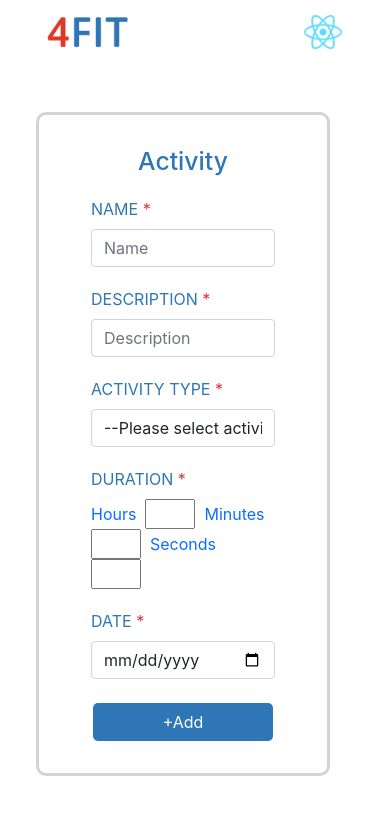
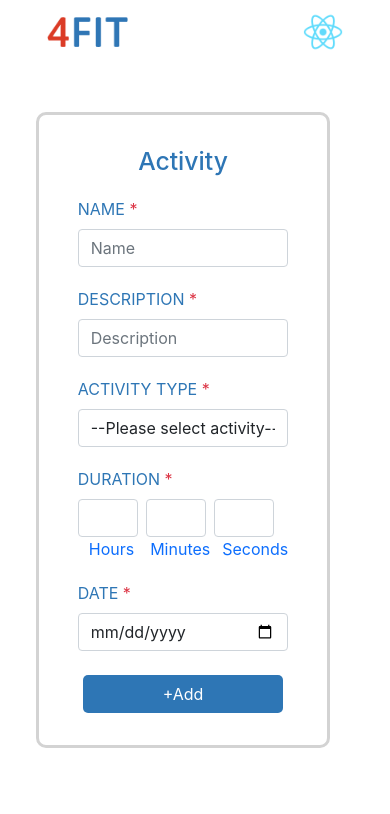
Before and after one commit to SuphanKhaomoon/four-fit-project, a React (Create React App) app: page / in a window 390 px wide. Shown: the top 814 px of the page. Built offline with nearby package versions, Linux system fonts and the light colour scheme; a web font is replaced by a local one.

Commit message:
responsive form commit

```diff
--- a/src/App.js
+++ b/src/App.js
@@ -17,7 +17,7 @@ function App() {
   const [items, setItems] = useState([]);
 
   const onAddNewItem = (newItem) => {
-    console.log("ข้อมูลที่ส่งมาจาก Form Component = ", newItem);
+    // console.log("ข้อมูลที่ส่งมาจาก Form Component = ", newItem);
     setItems((prevItem) => {
       return [newItem,...prevItem]
     })
@@ -34,7 +34,7 @@ function App() {
     <div className='container'>
       <Navbar />
       <div className='row container justify-content-between'>
-        <div className='col-lg-6 col-12'>
+        <div className='col-lg-6 col-12 mb-5'>
           <Form onAddItem={onAddNewItem}/>
         </div>
         <div className='col-lg-6 col-12'>
--- a/src/Components/ActivityForm/Form.css
+++ b/src/Components/ActivityForm/Form.css
@@ -38,7 +38,15 @@ a {
     width: 50px;
 }
 
-@media screen and (max-width: 375px) {
+.input-width {
+    width: 60px;
+}
+
+.pl {
+    padding-left: 11px;
+}
+
+@media screen and (max-width: 450px) {
     .form-container {
         width: 100%;
     }
@@ -66,14 +74,17 @@ select:focus,
 textarea:focus,
 textarea.form-control:focus,
 input.form-control:focus,
+select.form-control:focus,
 input[type=text]:focus,
 input[type=password]:focus,
 input[type=email]:focus,
 input[type=number]:focus,
+button[type=submit]:focus,
 [type=text].form-control:focus,
 [type=password].form-control:focus,
 [type=email].form-control:focus,
 [type=tel].form-control:focus,
+[type=number].form-control:focus,
 [contenteditable].form-control:focus {
   box-shadow: inset 0 -1px 0 #ddd;
 }
--- a/src/Components/ActivityForm/Form.js
+++ b/src/Components/ActivityForm/Form.js
@@ -1,6 +1,6 @@
+import './Form.css';
 import { useForm } from 'react-hook-form';
 import { v4 as uuidv4 } from 'uuid';
-import './Form.css';
 
 
 const Form = ({onAddItem}) => {
@@ -24,7 +24,7 @@ const Form = ({onAddItem}) => {
 
     // console.log(errors);
 
-    const onSubmit = (data) => {
+    const onSubmit = () => {
         const date = new Date();
         const values = getValues();
         const calculate = (Number(values.hours) * 3600000) + Number(values.minutes * 60000) + Number(values.seconds * 1000);
@@ -91,47 +91,51 @@ const Form = ({onAddItem}) => {
                             <div className="form-group">
                                 <label className="form-label">ACTIVITY TYPE <span className='text-danger'>&nbsp;*</span></label>
                                 <select className="form-control" id="example-select" {...register("type", {required: 'type is required'})}>
-                                    <option className="text-danger" value="">--Please select activity--</option>
-                                    <option className="text-danger" value="run">Run</option>
-                                    <option className="text-danger" value="bicycle ride">Bicycle Ride</option>
-                                    <option className="text-danger" value="swim">Swim</option>
-                                    <option className="text-danger" value="walk">Walk</option>
-                                    <option className="text-danger" value="hike">Hike</option>
+                                    <option className="text-secondary" value="">--Please select activity--</option>
+                                    <option className="text-secondary" value="run">Run</option>
+                                    <option className="text-secondary" value="bicycle ride">Bicycle Ride</option>
+                                    <option className="text-secondary" value="swim">Swim</option>
+                                    <option className="text-secondary" value="walk">Walk</option>
+                                    <option className="text-secondary" value="hike">Hike</option>
                                 </select>
                                 <label className='text-danger form-label m-0'>{errors.type?.message}</label>
                             </div>
                             <div className='form-group'>
                                 <label className="form-label">DURATION <span className='text-danger'>&nbsp;*</span></label>
-                                <span className='text-primary'>Hours &nbsp;
-                                    <input className="text-center width"
+                                <span className='text-primary d-md-inline d-none'>Hours &nbsp;</span>
+                                <input className="text-center input-width d-inline form-control"
                                         type="number"
                                         id="hours"
                                         name="hours"
                                         min="0"
                                         max="23"
                                         {...register("hours", { required: 'duration is required' })}
-                                    />
-                                </span>
-                                <span className='text-primary'>&nbsp; Minutes &nbsp;
-                                    <input className="text-center width"
+                                />
+
+                                <span className='text-primary d-md-inline d-none'>&nbsp; Minutes &nbsp;</span>
+                                <input className="text-center input-width d-inline ms-2 form-control"
                                         type="number"
                                         id="minutes"
                                         name="minutes"
                                         min="0"
                                         max="59"
                                         {...register("minutes", { required: 'duration is required' })}
-                                    />
-                                </span>
-                                <span className='text-primary'>&nbsp; Seconds &nbsp;
-                                    <input className="text-center width"
+                                />
+
+                                <span className='text-primary d-md-inline d-none'>&nbsp; Seconds &nbsp;</span>
+                                <input className="text-center input-width d-inline ms-2 form-control"
                                         type="number"
                                         id="seconds"
                                         name="seconds"
                                         min="0"
                                         max="59"
                                         {...register("seconds", { required: 'duration is required' })}
-                                    />
-                                </span>
+                                />
+                                {/* span for small width visible */}
+                                <span className='text-primary d-md-none d-inline me-3 pl'>Hours</span>
+                                <span className='text-primary d-md-none d-inline me-1'>Minutes</span>
+                                <span className='text-primary d-md-none d-inline ps-2'>Seconds</span>
+
                                 <label className='text-danger form-label m-0'>
                                     {errors.hours?.message || errors.minutes?.message || errors.seconds?.message}
                                 </label>
--- a/src/Components/Item/Item.js
+++ b/src/Components/Item/Item.js
@@ -1,13 +1,12 @@
 import './Item.css';
 
 const Item =(props) => {
-    console.log(props);
+    // console.log(props);
     const changeName = `./${props.type}.png`;
 
     const removeItem = () => {
         props.onRemoveItem(props);
     };
-
 
     return (
         <section id="4fit-item" className='mb-2'>
@@ -21,10 +20,10 @@ const Item =(props) => {
                         </div>
                     </div>
                     <div className='col p-0'>
-                        <div className='text-white h-100 bg-secondary rounded m-0 px-2 py-3'>{props.date}</div>
+                        <div className='text-white fw-bold h-100 bg-secondary rounded m-0 px-2 py-3'>{props.date}</div>
                     </div>
                     <div className='col p-0'>
-                        <div className='text-white h-100 bg-danger rounded m-0 px-2 py-3'><span>{props.hours}H : {props.minutes}M : {props.seconds}S</span></div>
+                        <div className='text-white fw-bold h-100 bg-danger rounded m-0 px-2 py-3'><span>{props.hours}H : {props.minutes}M : {props.seconds}S</span></div>
                     </div>
                     <div className='col'>
                         <button
--- a/src/Components/List/List.js
+++ b/src/Components/List/List.js
@@ -1,5 +1,5 @@
+import './List.css'
 import Item from '../Item/Item';
-import './List.css'
 
 const List = ({ data, onRemoveItem }) => {
 
```
